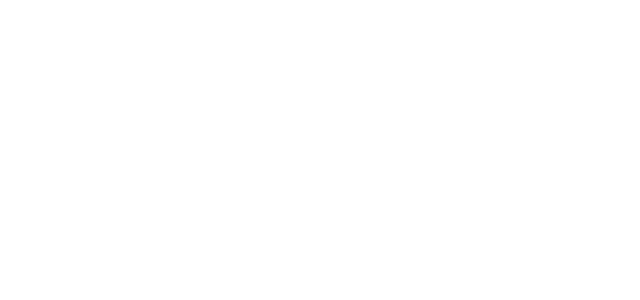
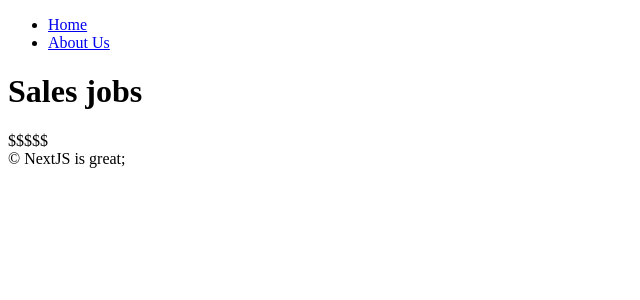
Before and after one commit to summermong/next-start, a Next.js app: page /about-us/company/jobs/sales in a window 1280 px wide. Before the commit this address had no page. Shown: the top 300 px of the page, without its empty margins (0-640 px from the left). Built offline with nearby package versions, Linux system fonts and the light colour scheme.

Commit message:
#2.7 Layouts

```diff
--- /dev/null
+++ b/app/about-us/company/jobs/sales/layout.tsx
@@ -0,0 +1,12 @@
+export default function SalesLayout({
+  children,
+}: {
+  children: React.ReactNode;
+}) {
+  return (
+    <div>
+      {children}
+      $$$$$
+    </div>
+  );
+}
--- /dev/null
+++ b/app/about-us/company/jobs/sales/page.tsx
@@ -0,0 +1,3 @@
+export default function Sales() {
+  return <h1>Sales jobs</h1>;
+}
--- /dev/null
+++ b/app/about-us/layout.tsx
@@ -0,0 +1,12 @@
+export default function AboutUsLayout({
+  children,
+}: {
+  children: React.ReactNode;
+}) {
+  return (
+    <div>
+      {children}
+      &copy; NextJS is great;
+    </div>
+  );
+}
--- a/app/about-us/page.tsx
+++ b/app/about-us/page.tsx
@@ -1,9 +1,6 @@
-import Navigation from '../../components/navigation';
-
 export default function AboutUs() {
   return (
     <div>
-      <Navigation />
       <h1>About us!</h1>
     </div>
   );
--- a/app/layout.tsx
+++ b/app/layout.tsx
@@ -1,16 +1,17 @@
+import Navigation from '../components/navigation';
+
 export const metadata = {
   title: 'Next.js',
   description: 'Generated by Next.js',
-}
+};
 
-export default function RootLayout({
-  children,
-}: {
-  children: React.ReactNode
-}) {
+export default function Layout({ children }: { children: React.ReactNode }) {
   return (
     <html lang="en">
-      <body>{children}</body>
+      <body>
+        <Navigation />
+        {children}
+      </body>
     </html>
-  )
+  );
 }
--- a/app/not-found.tsx
+++ b/app/not-found.tsx
@@ -1,5 +1,5 @@
 import Navigation from '../components/navigation';
 
 export default function NotFound() {
-  return;
+  return <h1>Not Found!</h1>;
 }
--- a/app/page.tsx
+++ b/app/page.tsx
@@ -1,9 +1,6 @@
-import Navigation from '../components/navigation';
-
 export default function Page() {
   return (
     <div>
-      <Navigation />
       <h1>Hello!</h1>
     </div>
   );
```
